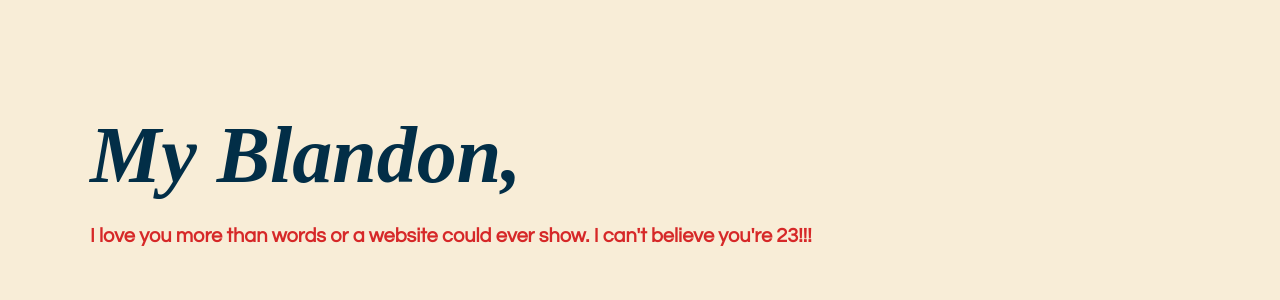
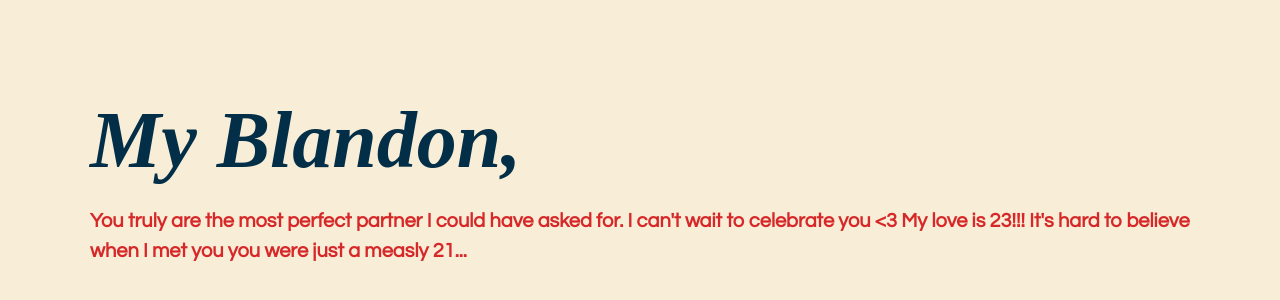
Before and after one commit to shawtyglows/HBD-Blandon2024, a plain HTML site: page letter.html in a window 1280 px wide. Shown: the part 300-600 px from the top of the page. Drawn offline with Linux system fonts and the light colour scheme; a web font is replaced by a local one.

Commit message:
letter change

```diff
--- a/letter.html
+++ b/letter.html
@@ -9,7 +9,7 @@
     <body>
         <section class="sec-1 show-animate">
             <h1 class="animate">My Blandon,</h1>
-            <p class="animate">I love you more than words or a website could ever show. I can't believe you're 23!!! </p>
+            <p class="animate">You truly are the most perfect partner I could have asked for. I can't wait to celebrate you <3 My love is 23!!! It's hard to believe when I met you you were just a measly 21...</p>
 
         </section>
 
```
